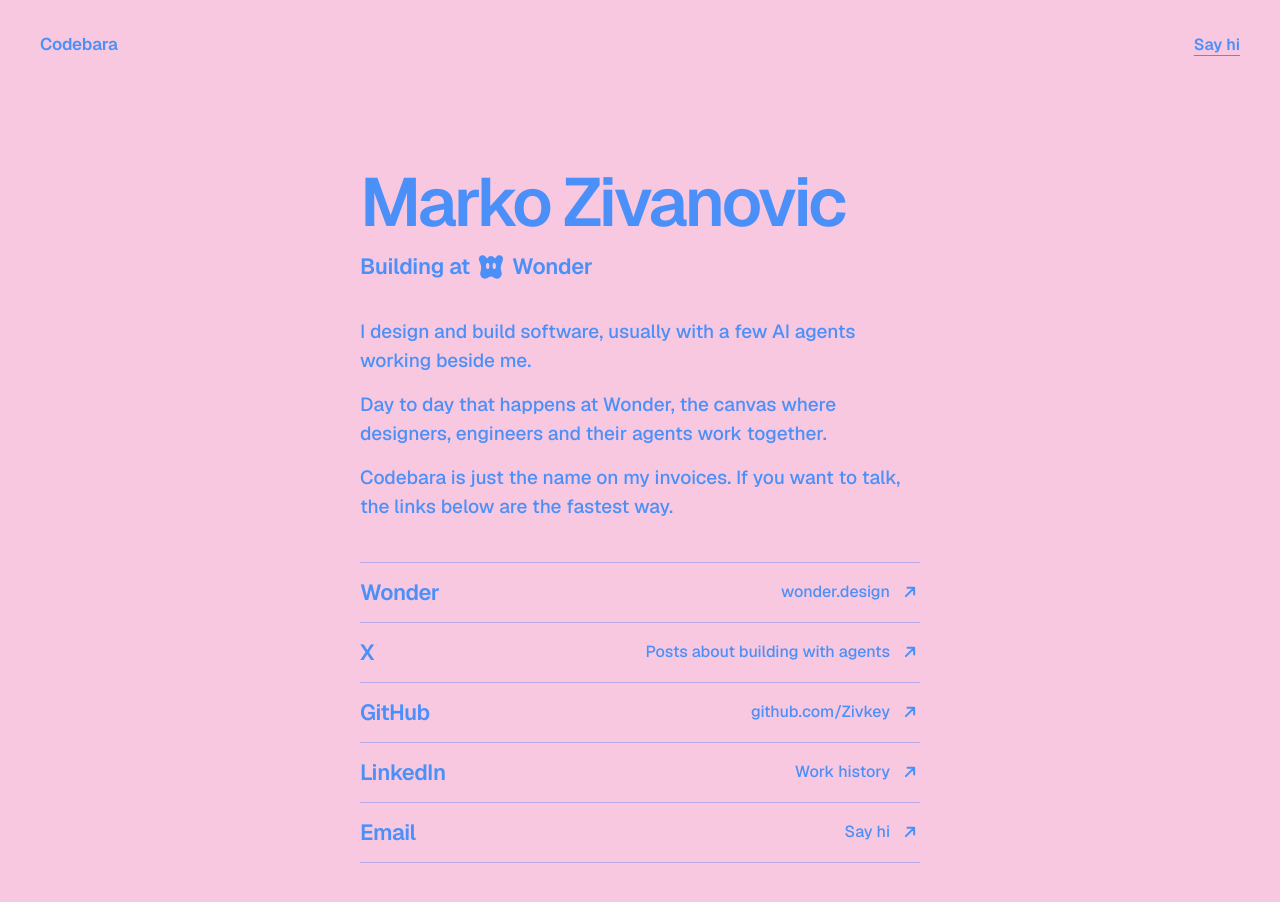
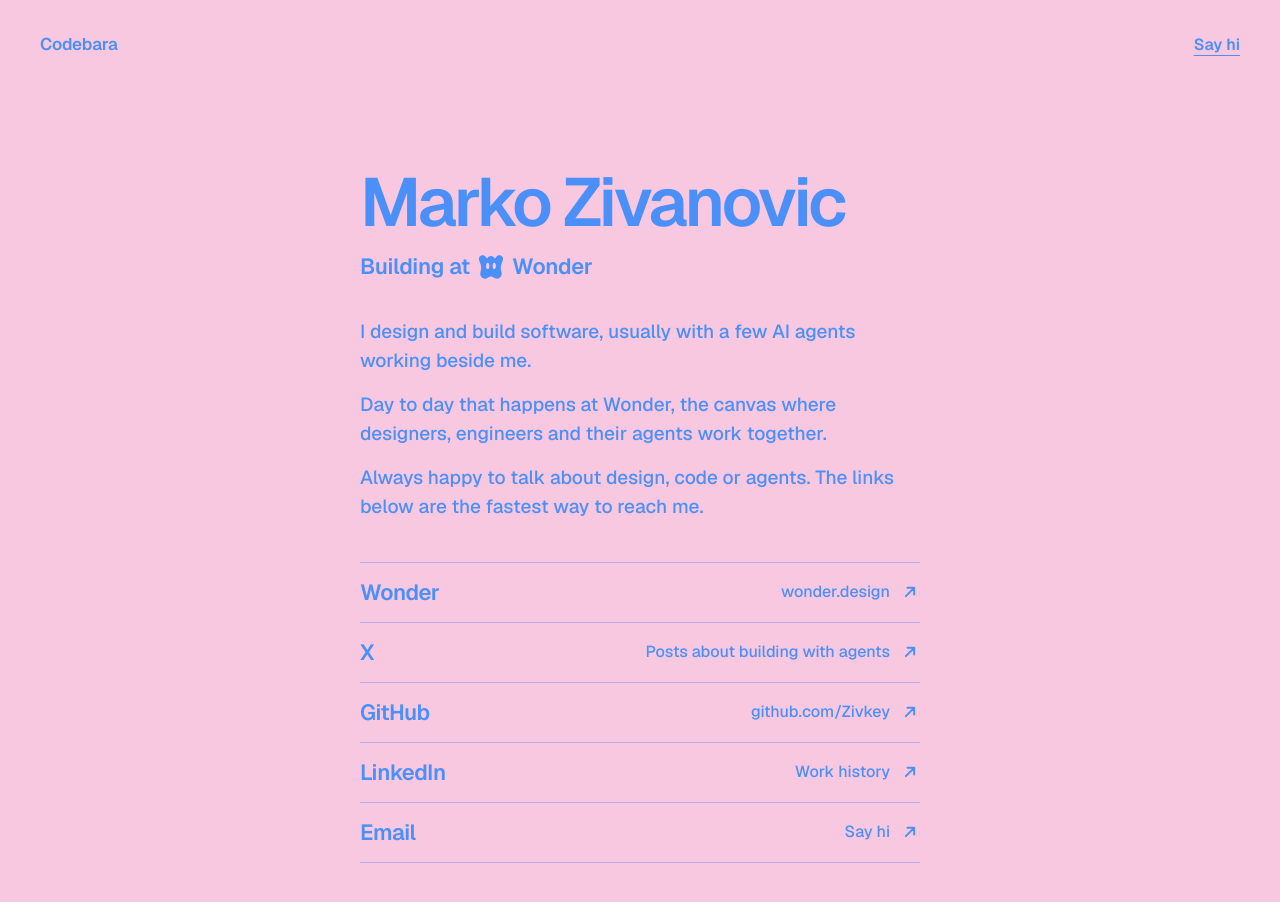
Before and after one commit to Zivkey/codebara, a Next.js app: page / in a window 1280 px wide. Shown: the top 902 px of the page. Built offline with nearby package versions, Linux system fonts and the light colour scheme.

Commit message:
Rewrite the closing bio line

```diff
--- a/src/app/page.tsx
+++ b/src/app/page.tsx
@@ -82,8 +82,8 @@ export default function Home() {
             agents work together.
           </p>
           <p>
-            Codebara is just the name on my invoices. If you want to talk, the links below are
-            the fastest way.
+            Always happy to talk about design, code or agents. The links below are the fastest
+            way to reach me.
           </p>
         </div>
 
```
